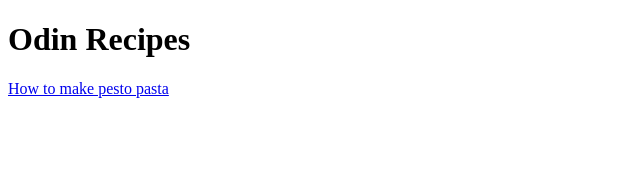
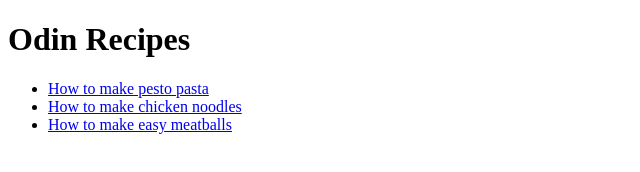
Before and after one commit to Halogen3614/odin-recipes, a plain HTML site: page index.html in a window 1280 px wide. Shown: the whole page, without its empty margins (0-640 px from the left). Drawn offline with Linux system fonts and the light colour scheme.

Commit message:
Add link to other recipes in index.html page

```diff
--- a/index.html
+++ b/index.html
@@ -7,6 +7,10 @@
 </head>
 <body>
     <h1>Odin Recipes</h1>
-    <a href="recipes/pesto-pasta.html">How to make pesto pasta</a>
+    <ul>
+        <li><a href="recipes/pesto-pasta.html">How to make pesto pasta</a></li>
+        <li><a href="recipes/chicken-noodles.html">How to make chicken noodles</a></li>
+        <li><a href="recipes/easy-meatballs.html">How to make easy meatballs</a></li>
+    </ul>
 </body>
 </html>
```
